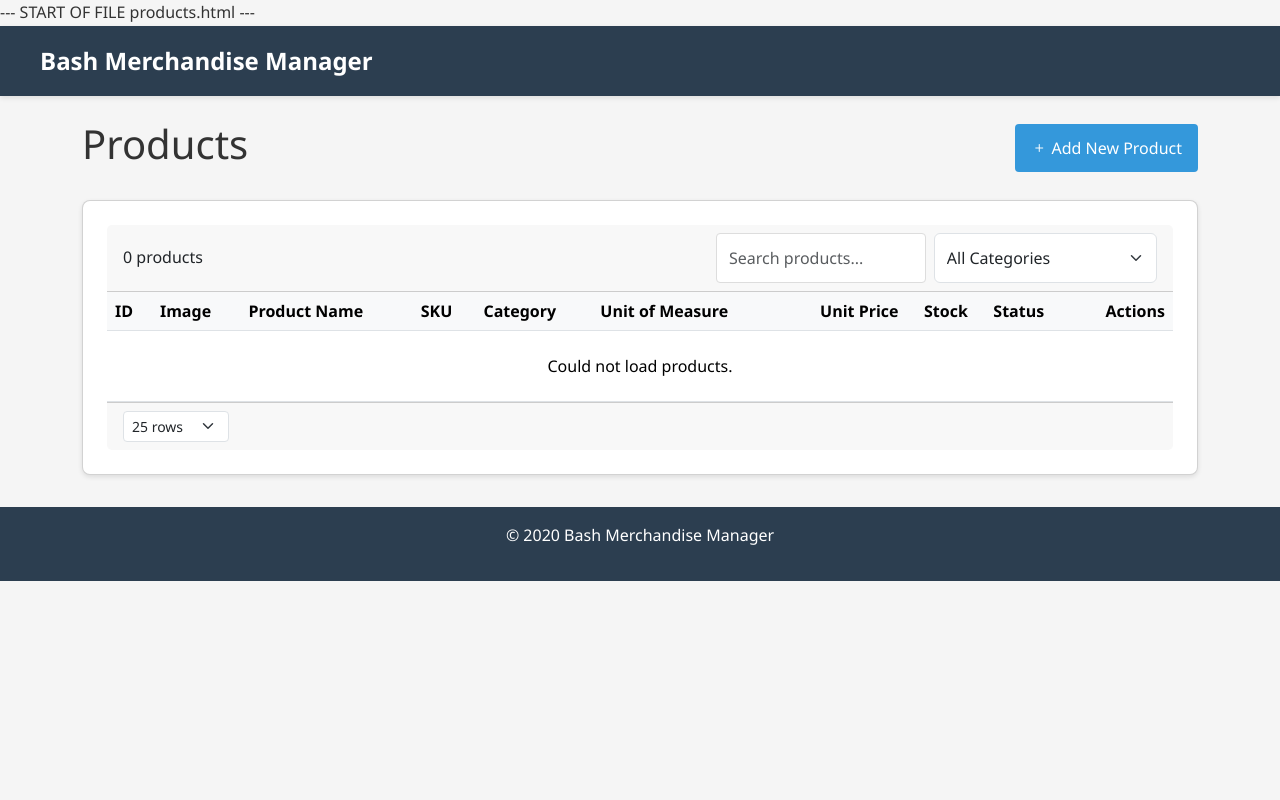
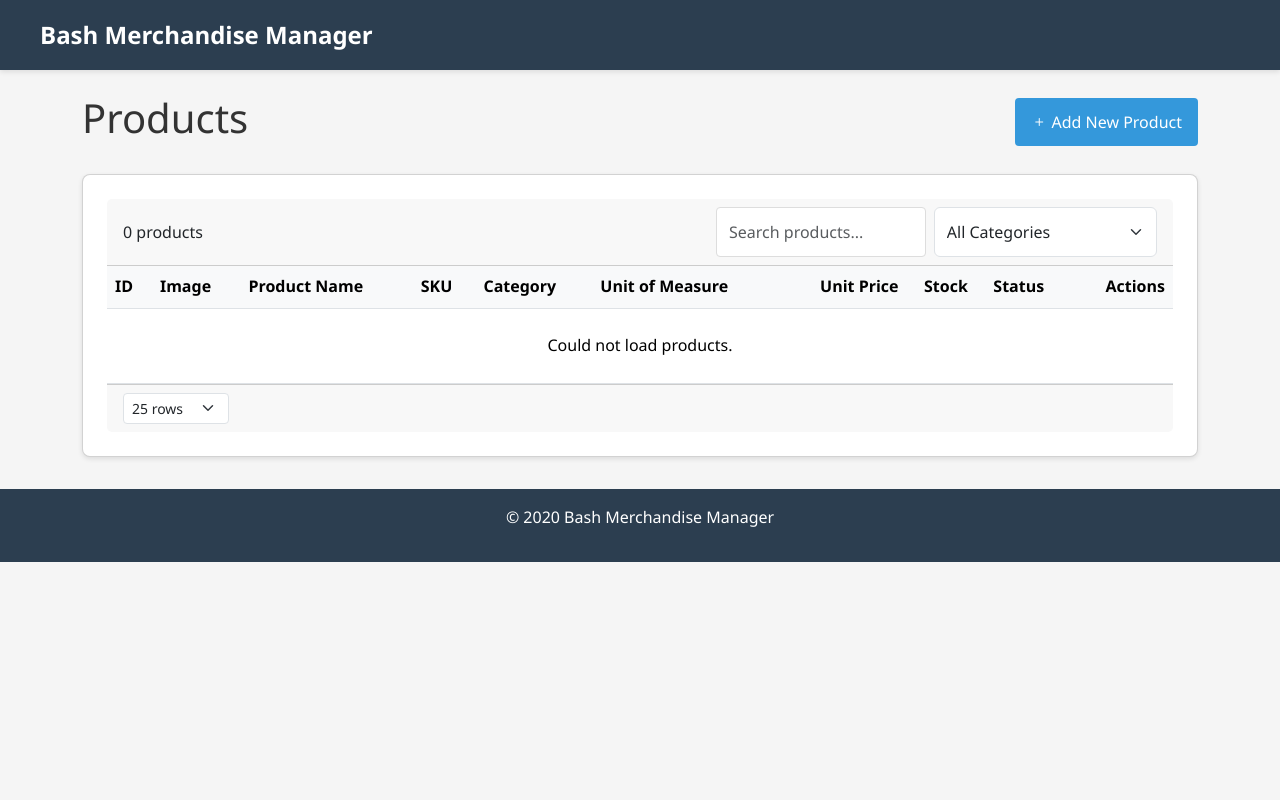
Before and after one commit to Makobi5/bash_merchandice, a Python web app: template templates/products.html in a window 1280 px wide. Run offline with Jinja, Linux system fonts and the light colour scheme; the template is opened without the code that fills it: most values are stand-ins (such as "Sample title", 1, 10 or a date in 2020); some libraries are stand-ins or nearby versions.

Commit message:
project consistent state

```diff
--- a/templates/products.html
+++ b/templates/products.html
@@ -1,5 +1,3 @@
---- START OF FILE products.html ---
-
 {% extends "base.html" %}
 
 {% block title %}Products - Bash Merchandise Manager{% endblock %}
```
